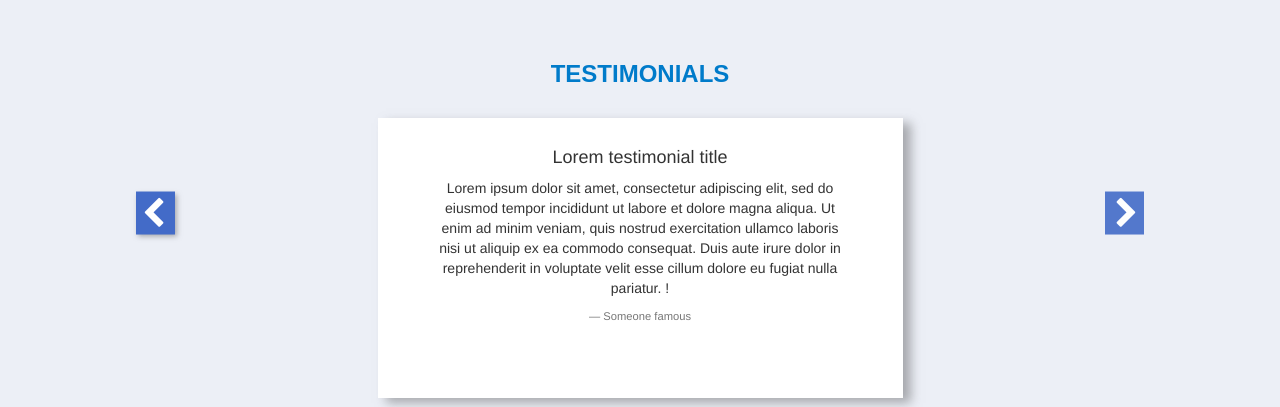
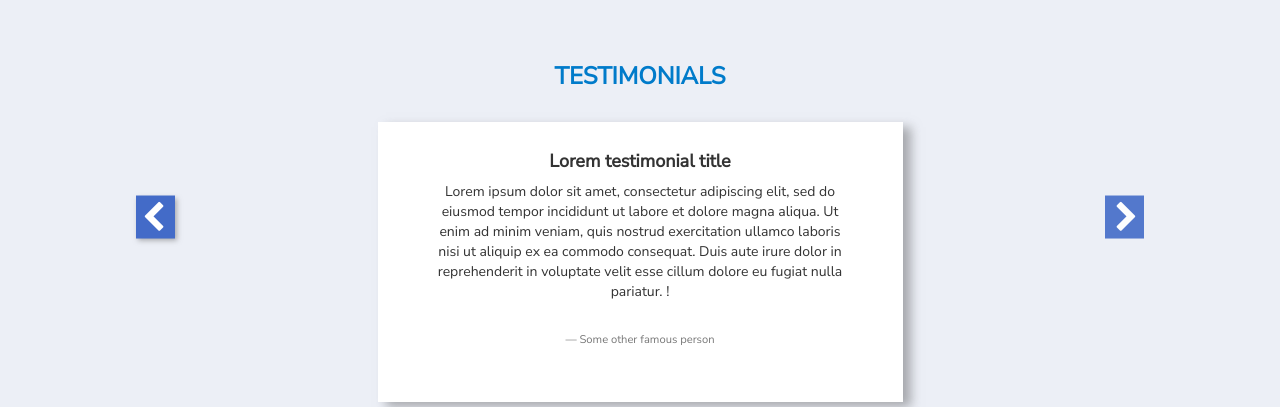
Before and after one commit to CEOehis/test, a plain HTML site: page index.html in a window 1280 px wide. Both pictures are taken after a click on the link 1124 px from the left and 343 px from the top of the page. Shown: the top 407 px of the page. Drawn offline with nearby package versions, Linux system fonts and the light colour scheme.

Commit message:
Update index.html

```diff
--- a/index.html
+++ b/index.html
@@ -8,49 +8,43 @@
   <title>my page</title>
   <link rel="stylesheet" href="https://maxcdn.bootstrapcdn.com/bootstrap/3.3.7/css/bootstrap.min.css">
   <link rel="stylesheet" type="text/css" href="https://maxcdn.bootstrapcdn.com/font-awesome/4.4.0/css/font-awesome.min.css">
+  <link href="https://fonts.googleapis.com/css?family=Nunito+Sans" rel="stylesheet">
   <style type="text/css">
+  body {
+    font-family: 'Nunito Sans', sans-serif;
+  }
   .ellipse {
-    border: 3px solid #436BC8;
     box-sizing: border-box;
     border-radius: 50%;
   }
-
   .col-md-2 {
     padding: 40px;
   }
-
   .team {
     font-family: Nunito Sans, sans-serif;
     font-style: normal;
     font-weight: bold;
     line-height: normal;
     font-size: 24px;
-
     color: #007BCA;
   }
-
   .details h4 {
     font-weight: bold;
     color: #2e2e2e;
     margin-bottom: 0;
-    margin-top: 20px;
   }
-
   .details p {
     font-size: 1.1em;
   }
   /*   hr {
     width: 169px;
     height: 0px;
-
     border: 2px solid #000000;
     margin-top: 0;
   } */
-
   .details img {
     margin: 0 auto;
   }
-
   .box {
     background-color: #436BC8;
     box-sizing: border-box;
@@ -58,24 +52,19 @@
     width: 100px;
     height: 100px;
   }
-
-
   .bg-testimonial {
     background: #eceff6;
     padding-top: 40px;
     padding-bottom: 40px;
   }
-
   .bg-management {
     padding-top: 40px;
     padding-bottom: 40px;
   }
-
   #quote-carousel {
     padding: 0 10px 30px 10px;
     margin-top: 10px;
   }
-
   #quote-carousel .carousel-control {
     background: none;
     color: #CACACA;
@@ -83,7 +72,6 @@
     text-shadow: none;
     margin-top: 30px;
   }
-
   #quote-carousel .carousel-indicators {
     position: relative;
     right: 50%;
@@ -92,7 +80,6 @@
     margin-top: 20px;
     margin-right: -19px;
   }
-
   #quote-carousel .carousel-indicators li {
     width: 50px;
     height: 50px;
@@ -105,32 +92,22 @@
     transition: all .4s ease-in;
     vertical-align: middle;
   }
-
   #quote-carousel .carousel-indicators .active {
     width: 128px;
     height: 128px;
     opacity: 1;
     transition: all .2s;
   }
-
   .item blockquote {
     border-left: none;
     margin: 0;
   }
-  /*
-  .item blockquote p:before {
-    content: "\f10d";
-    font-family: 'Fontawesome';
-    float: left;
-    margin-right: 10px;
-  } */
 
   .carousel-link {
     top: 30%;
     transform: translateY(-30%);
     opacity: 1;
   }
-
   .testimonial {
     background: white;
     padding: 20px 60px;
@@ -142,13 +119,20 @@
     box-shadow: 8px 5px 10px 0px rgba(144, 146, 149, 0.75);
   }
 
+  .testimonial h4 {
+    font-weight: bold;
+  }
+
+  .testimonial p {
+    margin-bottom: 30px;
+  }
+
   @media only screen and (max-width: 500px) {
     .testimonial {
       padding-left: 10px;
       padding-right: 10px;
     }
  }
-
   .left-carousel-button {
     padding: 6px 10px 4px 6px;
     color: #fff;
@@ -158,7 +142,6 @@
     -moz-box-shadow: 2px 2px 5px 0px rgba(144, 146, 149, 0.75);
     box-shadow: 2px 2px 5px 0px rgba(144, 146, 149, 0.75);
   }
-
   .right-carousel-button {
     padding: 6px 6px 4px 10px;
     color: #fff;
@@ -199,7 +182,7 @@
                       <div class="testimonial">
                         <h4>Lorem testimonial title</h4>
                         <p>Lorem ipsum dolor sit amet, consectetur adipiscing elit, sed do eiusmod tempor incididunt ut labore et dolore magna aliqua. Ut enim ad minim veniam, quis nostrud exercitation ullamco laboris nisi ut aliquip ex ea commodo consequat. Duis aute irure dolor in reprehenderit in voluptate velit esse cillum dolore eu fugiat nulla pariatur. !</p>
-                        <small>Someone famous</small>
+                        <small>Some other famous person</small>
                       </div>
                     </div>
                   </div>
@@ -213,7 +196,7 @@
                       <div class="testimonial">
                         <h4>Lorem testimonial title</h4>
                         <p>Lorem ipsum dolor sit amet, consectetur adipiscing elit, sed do eiusmod tempor incididunt ut labore et dolore magna aliqua. Ut enim ad minim veniam, quis nostrud exercitation ullamco laboris nisi ut aliquip ex ea commodo consequat. Duis aute irure dolor in reprehenderit in voluptate velit esse cillum dolore eu fugiat nulla pariatur. !</p>
-                        <small>Someone famous</small>
+                        <small>Another famous person</small>
                       </div>
                     </div>
                   </div>
```
